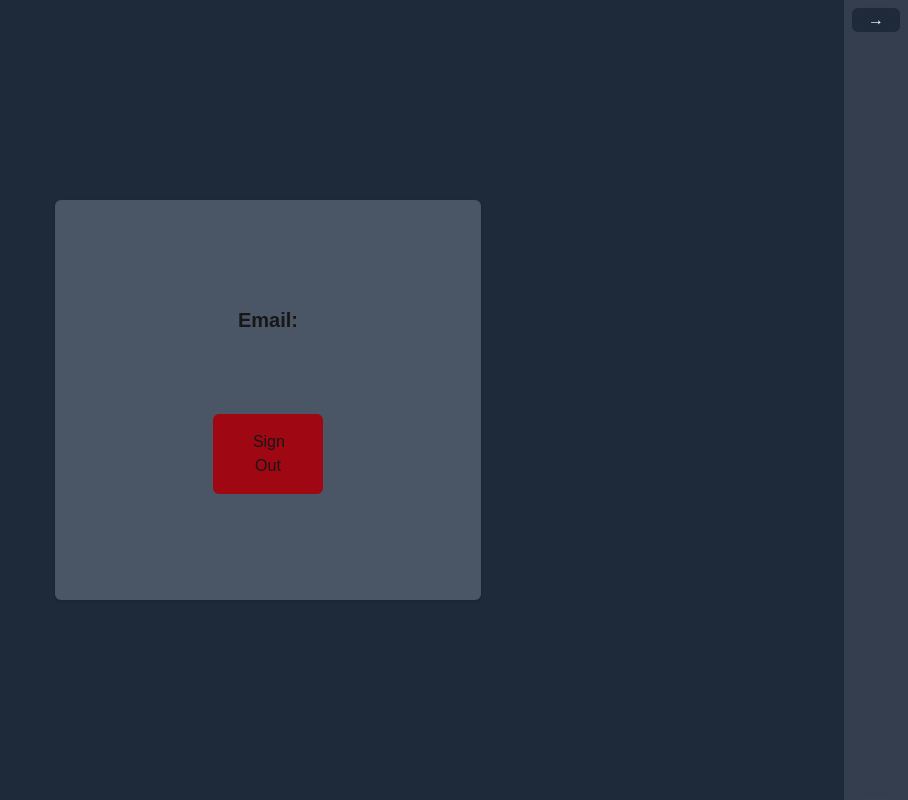
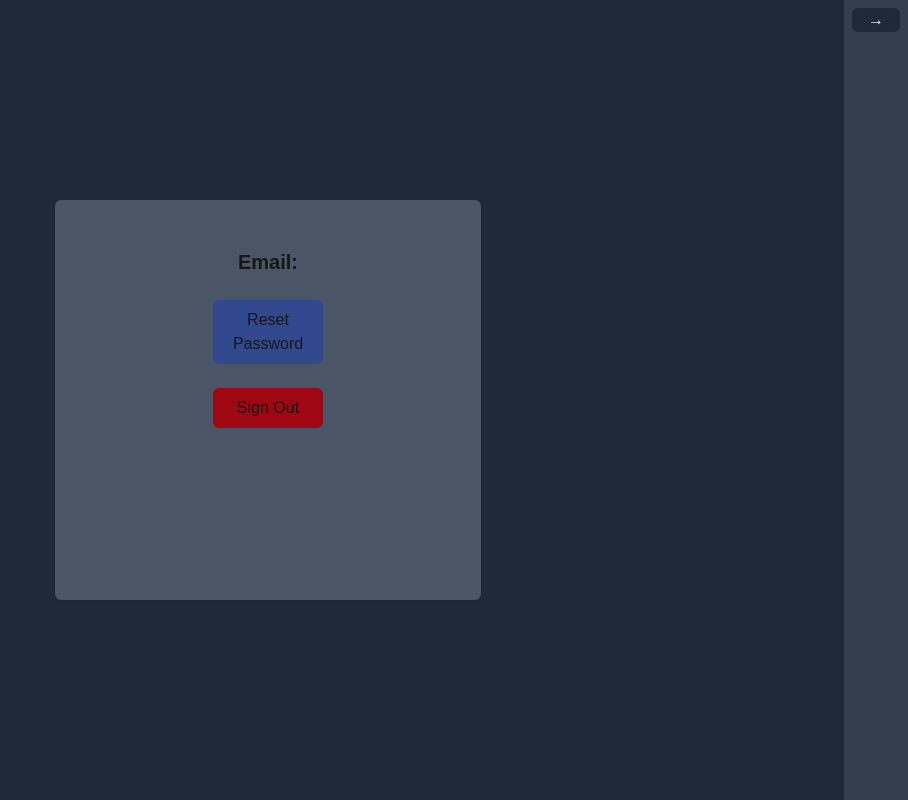
Before and after one commit to connosssss/trackr, a Next.js app: page /user in a window 1280 px wide. Shown: the whole page, without its empty margins (372-1280 px from the left). Built offline with nearby package versions, Linux system fonts and the light colour scheme; no server answers.

Commit message:
added reset password to account page

```diff
--- a/app/user/page.tsx
+++ b/app/user/page.tsx
@@ -3,12 +3,15 @@
 import { useAuth } from '@/context/AuthContext';
 import Navbar from "@/components/Navbar";
 import { useRouter } from "next/navigation";
+import { useState } from 'react';
 
 
 export default function LoginPage() {
 
-    const { user, isLoading, signOut } = useAuth();
+    const { user, resetPassword, signOut } = useAuth();
     const router = useRouter();
+
+    const [hasSent, setHasSent] = useState(false);
 
     const handleSignOut = async () => {
         try {
@@ -21,18 +24,45 @@ export default function LoginPage() {
         }
     };
 
+    const handleForgotPassword = async (e: React.FormEvent) => {
+      e.preventDefault();
+
+      if (!user?.email) return;
+
+      try {
+        await resetPassword(user.email);
+        console.log('Password reset email sent');
+        setHasSent(true);
+      }
+      catch (error) {
+        console.error('Error resetting password:', error);
+      }
+    };
+
   return (
     <div className="flex  bg-gray-800 w-full items-center justify-center h-screen ">
         <Navbar/>
         <div className='min-w-1/3 min-h-1/2 bg-gray-600 rounded-md shadow p-12
-        flex flex-col justify-center items-center gap-20'>
+        flex flex-col justify-start items-center gap-6'>
             <h2 className='text-xl font-bold text-shadow-2'>
                 Email: {user?.email}
             </h2>
 
+
+            <button onClick={handleForgotPassword}
+                className='py-2 hover:bg-blue-900/50 bg-blue-800/50 w-1/3 rounded-md
+                transition-all duration-300'>Reset Password</button>
+
+
             <button onClick={handleSignOut}
-                className='px-10 py-4 hover:bg-red-900 bg-red-800 w-1/3 rounded-md
-                transition-all duration-300'>Sign Out</button>
+                className='py-2 hover:bg-red-900 bg-red-800 w-1/3 rounded-md
+                transition-all duration-300 '>Sign Out</button>
+
+
+
+
+            {hasSent && <div>Reset email sent!</div>}
+
         </div>
 
   </div>
```
